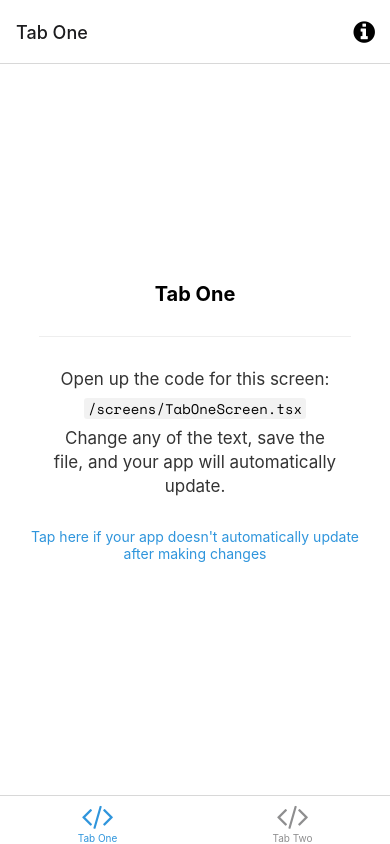
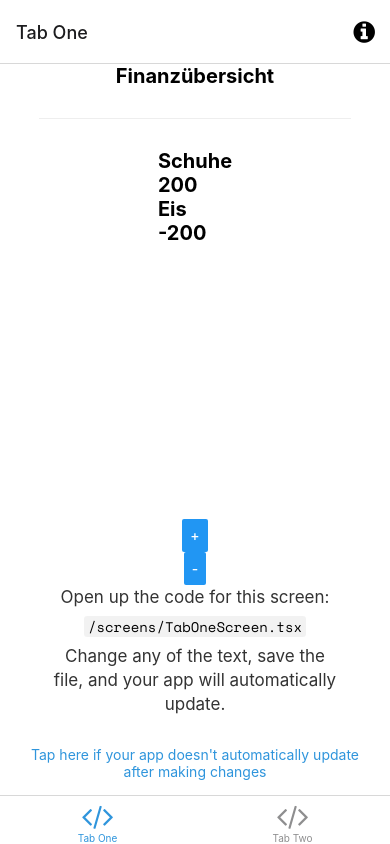
Before and after one commit to teichholz/finances, a React Native app: screen /TabOne in a window 390 px wide. Built offline with nearby package versions, Linux system fonts and the light colour scheme; what expo-linking would draw is missing.

Commit message:
explore api

```diff
--- a/package.json
+++ b/package.json
@@ -18,18 +18,22 @@
     "@react-navigation/bottom-tabs": "^6.0.5",
     "@react-navigation/native": "^6.0.2",
     "@react-navigation/native-stack": "^6.1.0",
+    "@rneui/base": "^4.0.0-rc.6",
+    "@rneui/themed": "^4.0.0-rc.6",
     "expo": "~45.0.0",
     "expo-asset": "~8.5.0",
     "expo-constants": "~13.1.1",
     "expo-font": "~10.1.0",
     "expo-linking": "~3.1.0",
     "expo-splash-screen": "~0.15.1",
+    "expo-sqlite": "~10.2.0",
     "expo-status-bar": "~1.3.0",
     "expo-system-ui": "~1.2.0",
     "expo-web-browser": "~10.2.0",
     "react": "17.0.2",
     "react-dom": "17.0.2",
     "react-native": "0.68.2",
+    "react-native-really-awesome-button": "^1.6.0",
     "react-native-safe-area-context": "4.2.4",
     "react-native-screens": "~3.11.1",
     "react-native-web": "0.17.7"
--- a/screens/TabOneScreen.tsx
+++ b/screens/TabOneScreen.tsx
@@ -1,14 +1,40 @@
-import { StyleSheet } from 'react-native';
+import React from 'react';
+import { StyleSheet, Button, FlatList, ListRenderItemInfo } from 'react-native';
 
 import EditScreenInfo from '../components/EditScreenInfo';
 import { Text, View } from '../components/Themed';
 import { RootTabScreenProps } from '../types';
+import { openDatabase } from 'expo-sqlite';
+
+type Transaction = {
+  name: string,
+  amount: number
+};
+
+type Transactions = Transaction[];
+
+const data: Transactions = [
+  { name: "Schuhe",
+    amount : 200.0 },
+  { name: "Eis",
+    amount : -200.0 },
+]
+
+const Item = (transaction: ListRenderItemInfo<Transaction>) => (
+  <View>
+    <Text style={styles.title}>{transaction.item.name}</Text>
+    <Text style={styles.title}>{transaction.item.amount}</Text>
+  </View>
+);
 
 export default function TabOneScreen({ navigation }: RootTabScreenProps<'TabOne'>) {
   return (
     <View style={styles.container}>
-      <Text style={styles.title}>Tab One</Text>
+      <Text style={styles.title}>Finanzübersicht</Text>
       <View style={styles.separator} lightColor="#eee" darkColor="rgba(255,255,255,0.1)" />
+      <FlatList data={data} renderItem={Item}/>
+      <Button title="+" />
+      <Button title="-" />
       <EditScreenInfo path="/screens/TabOneScreen.tsx" />
     </View>
   );
```
Also changed, not shown: 2 other files (tests, documents, lock files or other folders).
